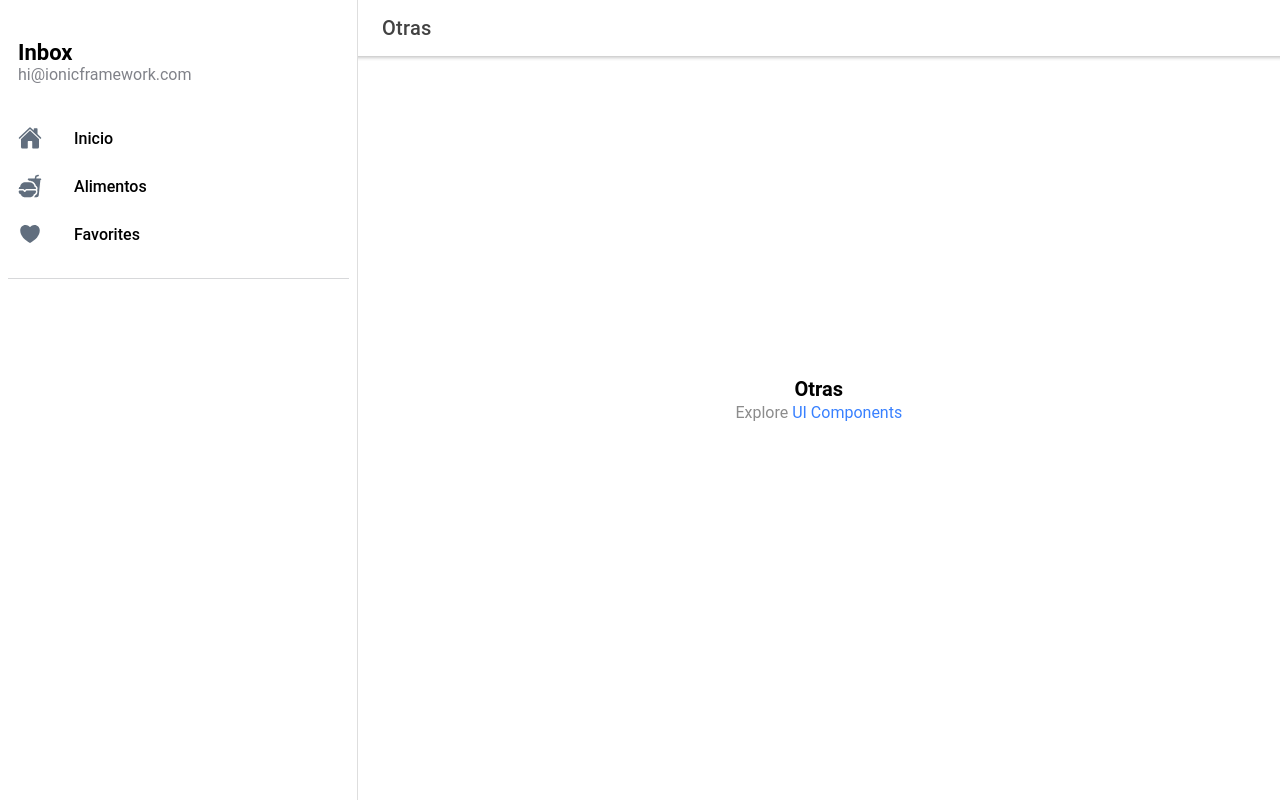
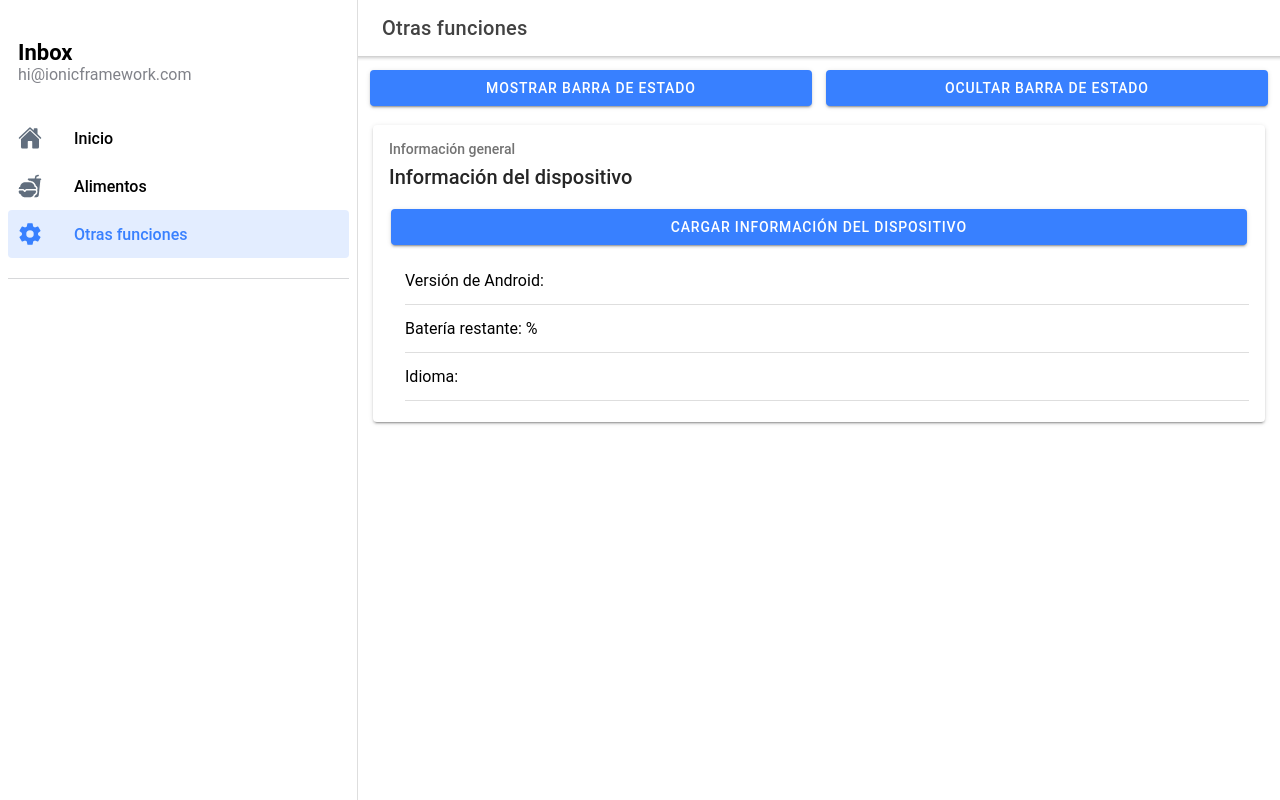
Before and after one commit to betoxxD/caloriesCounter, a React (Create React App) app: page /page/Otras in a window 1280 px wide. Built offline with nearby package versions, Linux system fonts and the light colour scheme.

Commit message:
Capacitors implementados. Incluye haptics impact, Toast, Browser, logs, status-bar y devcie.

```diff
--- a/src/App.tsx
+++ b/src/App.tsx
@@ -22,6 +22,7 @@ import '@ionic/react/css/display.css';
 
 import Inicio from './pages/Inicio';
 import Alimentos from './pages/Alimentos';
+import Otras from './pages/Otras';
 
 /* Theme variables */
 import './theme/variables.css';
@@ -41,6 +42,7 @@ const App: React.FC = () => {
             </Route>
             <Route path="/page/Inicio" component={Inicio}/>
             <Route path="/page/Alimentos" component={Alimentos}/>
+            <Route path="/page/Otras" component={Otras}/>
           </IonRouterOutlet>
         </IonSplitPane>
       </IonReactRouter>
--- a/src/components/FoodCards.tsx
+++ b/src/components/FoodCards.tsx
@@ -10,7 +10,12 @@ import {
   IonButton,
   IonCol,
   useIonAlert,
+  IonBadge,
+  IonItem,
 } from "@ionic/react";
+
+import { Toast } from "@capacitor/toast";
+import { Haptics, ImpactStyle } from "@capacitor/haptics";
 
 const FoodCards: React.FC<{
   onAddCalories: (calories: number) => void;
@@ -21,6 +26,12 @@ const FoodCards: React.FC<{
 }> = (props) => {
   const [present] = useIonAlert();
 
+  const showToast = async (value: string) => {
+    await Toast.show({
+      text: value,
+    });
+    await Haptics.impact({ style: ImpactStyle.Light });
+  };
   return (
     <IonCard>
       <IonCardHeader>
@@ -32,20 +43,35 @@ const FoodCards: React.FC<{
         <IonGrid>
           <IonRow>
             <IonCol>
-              <IonLabel>Calorías: {props.calories}</IonLabel>
+              <IonItem>
+                <IonLabel>Calorías:</IonLabel>
+                <IonBadge color="secondary">{props.calories}</IonBadge>
+              </IonItem>
             </IonCol>
             <IonCol className="ion-text-right">
               <IonButton
                 onClick={() =>
                   present({
-                    cssClass: 'my-css',
-                    header: '¿Deseas agregar este alimento?',
-                    message: 'Estás a punto de agregar "' + props.name + '" con ' + props.calories + ' calorías.',
+                    cssClass: "my-css",
+                    header: "¿Deseas agregar este alimento?",
+                    message:
+                      'Estás a punto de agregar "' +
+                      props.name +
+                      '" con ' +
+                      props.calories +
+                      " calorías.",
                     buttons: [
-                      'Cancelar',
-                      { text: 'Agregar', handler: () => props.onAddCalories(props.calories) },
+                      {
+                        text: "Cancelar",
+                        handler: () => showToast("Producto no agregado."),
+                      },
+                      {
+                        text: "Agregar",
+                        handler: () => props.onAddCalories(props.calories),
+                      },
                     ],
-                    onDidDismiss: (e) => console.log('did dismiss'),
+                    onDidDismiss: (e) =>
+                      console.log("Nomas para rellenar otro capacitor."),
                   })
                 }
               >
--- a/src/components/Menu.tsx
+++ b/src/components/Menu.tsx
@@ -11,7 +11,7 @@ import {
 } from '@ionic/react';
 
 import { useLocation } from 'react-router-dom';
-import { heartOutline, heartSharp, home, fastFood } from 'ionicons/icons';
+import { heartOutline, heartSharp, home, fastFood, settingsSharp } from 'ionicons/icons';
 import './Menu.css';
 
 interface AppPage {
@@ -35,10 +35,10 @@ const appPages: AppPage[] = [
     mdIcon: fastFood
   },
   {
-    title: 'Favorites',
-    url: '/page/Favorites',
-    iosIcon: heartOutline,
-    mdIcon: heartSharp
+    title: 'Otras funciones',
+    url: '/page/Otras',
+    iosIcon: settingsSharp,
+    mdIcon: settingsSharp
   }
 ];
 
--- a/src/index.tsx
+++ b/src/index.tsx
@@ -3,6 +3,12 @@ import ReactDOM from 'react-dom';
 import App from './App';
 import * as serviceWorkerRegistration from './serviceWorkerRegistration';
 import reportWebVitals from './reportWebVitals';
+import { defineCustomElements } from '@ionic/pwa-elements/loader';
+
+ReactDOM.render(<App />, document.getElementById('root'));
+
+// Call the element loader after the app has been rendered the first time
+defineCustomElements(window);
 
 ReactDOM.render(
   <React.StrictMode>
--- a/src/pages/Alimentos.tsx
+++ b/src/pages/Alimentos.tsx
@@ -1,6 +1,8 @@
 import {
+  IonButton,
   IonButtons,
   IonContent,
+  IonGrid,
   IonHeader,
   IonMenuButton,
   IonPage,
@@ -12,6 +14,7 @@ import "./Alimentos.css";
 
 import FoodCardsWhitoutButton from "../components/FoodCardsWhitoutButton";
 import { useEffect, useState } from "react";
+import { Browser } from "@capacitor/browser";
 
 import foodData from "../hooks/foodData";
 
@@ -50,6 +53,16 @@ const Alimentos: React.FC = () => {
           onIonChange={(e) => setSearchText(e.detail.value!)}
           animated
         ></IonSearchbar>
+        <IonGrid>
+          <IonButton
+            expand="block"
+            onClick={async () => {
+              await Browser.open({ url: "http://capacitorjs.jp/" });
+            }}
+          >
+            Más información
+          </IonButton>
+        </IonGrid>
         {filteredSearch.map((search) => (
           <FoodCardsWhitoutButton
             calories={search.calories}
--- /dev/null
+++ b/src/pages/Otras.tsx
@@ -0,0 +1,103 @@
+import {
+  IonButton,
+  IonButtons,
+  IonCard,
+  IonCardContent,
+  IonCardHeader,
+  IonCardSubtitle,
+  IonCardTitle,
+  IonCol,
+  IonContent,
+  IonGrid,
+  IonHeader,
+  IonItem,
+  IonLabel,
+  IonList,
+  IonMenuButton,
+  IonPage,
+  IonRow,
+  IonTitle,
+  IonToolbar,
+} from "@ionic/react";
+import "./Otras.css";
+
+import { StatusBar } from "@capacitor/status-bar";
+import { Device } from "@capacitor/device";
+import { useState } from "react";
+
+const Otras: React.FC = () => {
+  const [deviceInfo, setDeviceInfo] = useState<string>("");
+  const [batteryInfo, setBatteryInfo] = useState<string>("");
+  const [languageCode, setlanguageCode] = useState<string>("");
+
+  const showStatusBar = async () => {
+    await StatusBar.show();
+  };
+
+  const hideStatusBar = async () => {
+    await StatusBar.hide();
+  };
+
+  const chargeDeviceInfo = async () => {
+    var info = await Device.getInfo();
+    setDeviceInfo(info.osVersion);
+    var batteryInfoLevel = await Device.getBatteryInfo();
+    setBatteryInfo(batteryInfoLevel.batteryLevel! * 100 + "");
+    var languageCodeInfo = await Device.getLanguageCode();
+    setlanguageCode(languageCodeInfo.value);
+  };
+
+  return (
+    <IonPage>
+      <IonHeader>
+        <IonToolbar>
+          <IonButtons slot="start">
+            <IonMenuButton />
+          </IonButtons>
+          <IonTitle>Otras funciones</IonTitle>
+        </IonToolbar>
+      </IonHeader>
+
+      <IonContent fullscreen>
+        <IonGrid>
+          <IonRow>
+            <IonCol>
+              <IonButton expand="block" onClick={showStatusBar}>
+                Mostrar barra de estado
+              </IonButton>
+            </IonCol>
+            <IonCol>
+              <IonButton expand="block" onClick={hideStatusBar}>
+                Ocultar barra de estado
+              </IonButton>
+            </IonCol>
+          </IonRow>
+          <IonCard>
+            <IonCardHeader>
+              <IonCardSubtitle>Información general</IonCardSubtitle>
+              <IonCardTitle>Información del dispositivo</IonCardTitle>
+            </IonCardHeader>
+            <IonCardContent>
+              <IonButton expand="block" onClick={chargeDeviceInfo}>
+                Cargar información del dispositivo
+              </IonButton>
+              <IonList>
+                <IonItem>
+                  <IonLabel>Versión de Android: {deviceInfo}</IonLabel>
+                </IonItem>
+                <IonItem>
+                  <IonLabel>Batería restante: {batteryInfo}%</IonLabel>
+                </IonItem>
+                <IonItem>
+                  <IonLabel>Idioma: {languageCode}</IonLabel>
+                </IonItem>
+              </IonList>
+            </IonCardContent>
+          </IonCard>
+        </IonGrid>
+      </IonContent>
+    </IonPage>
+  );
+};
+
+export default Otras;
```
Also changed, not shown: package.json (+7 -1 lines), src/pages/Otras.css (added), 57 other files (tests, documents, lock files or other folders).
